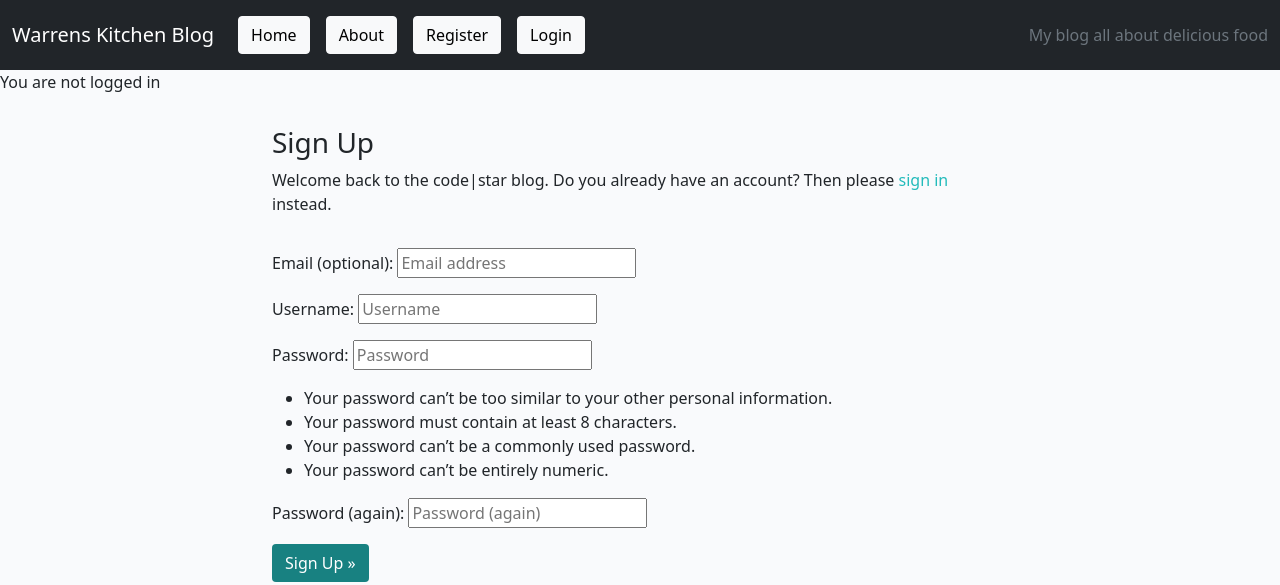
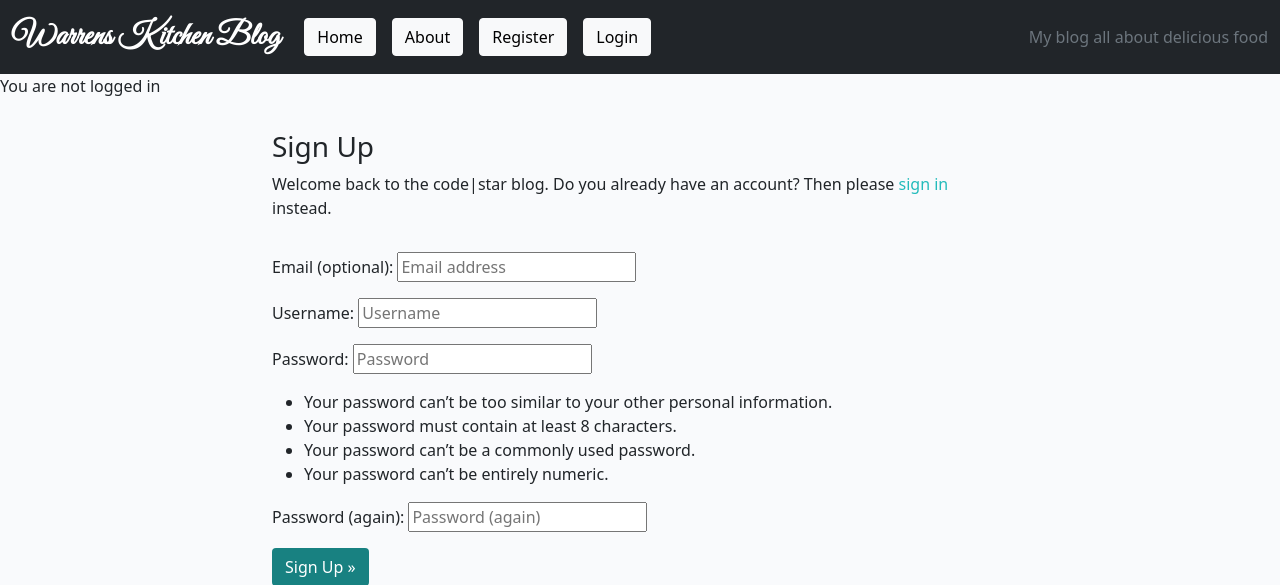
Before and after one commit to Wazza1999/Project-4-blog, a Django app: page /accounts/signup/ in a window 1280 px wide. Shown: the top 585 px of the page. Run offline with Django 4.2, Linux system fonts and the light colour scheme; parts of the project's set-up code (start-up, migrations or seed data) failed here and were passed over.

Commit message:
finalised the navbar

```diff
--- a/static/css/style.css
+++ b/static/css/style.css
@@ -1,12 +1,14 @@
+/* Body styling */
 body {
     background-color: #F9FAFC;
 }
 
-.brand {
-    font-family: Lato, sans-serif;
-    font-size: 1.4rem;
+/* navbar brand styling */
+a.navbar-brand {
+    text-align: center;
+    font-family: "Great Vibes", cursive;
+    font-size: 2rem;
     font-weight: 700;
-    color: grey;
 }
 
 .thin {
```
